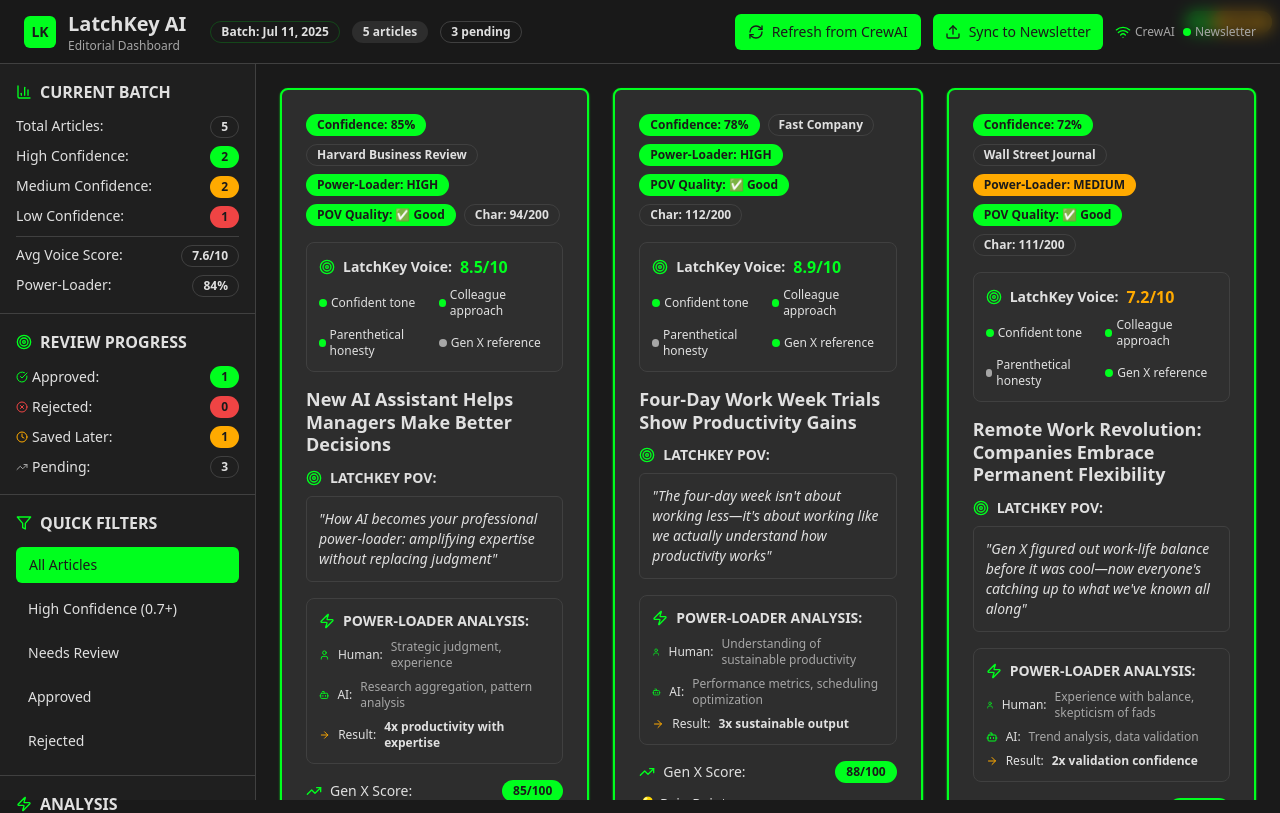
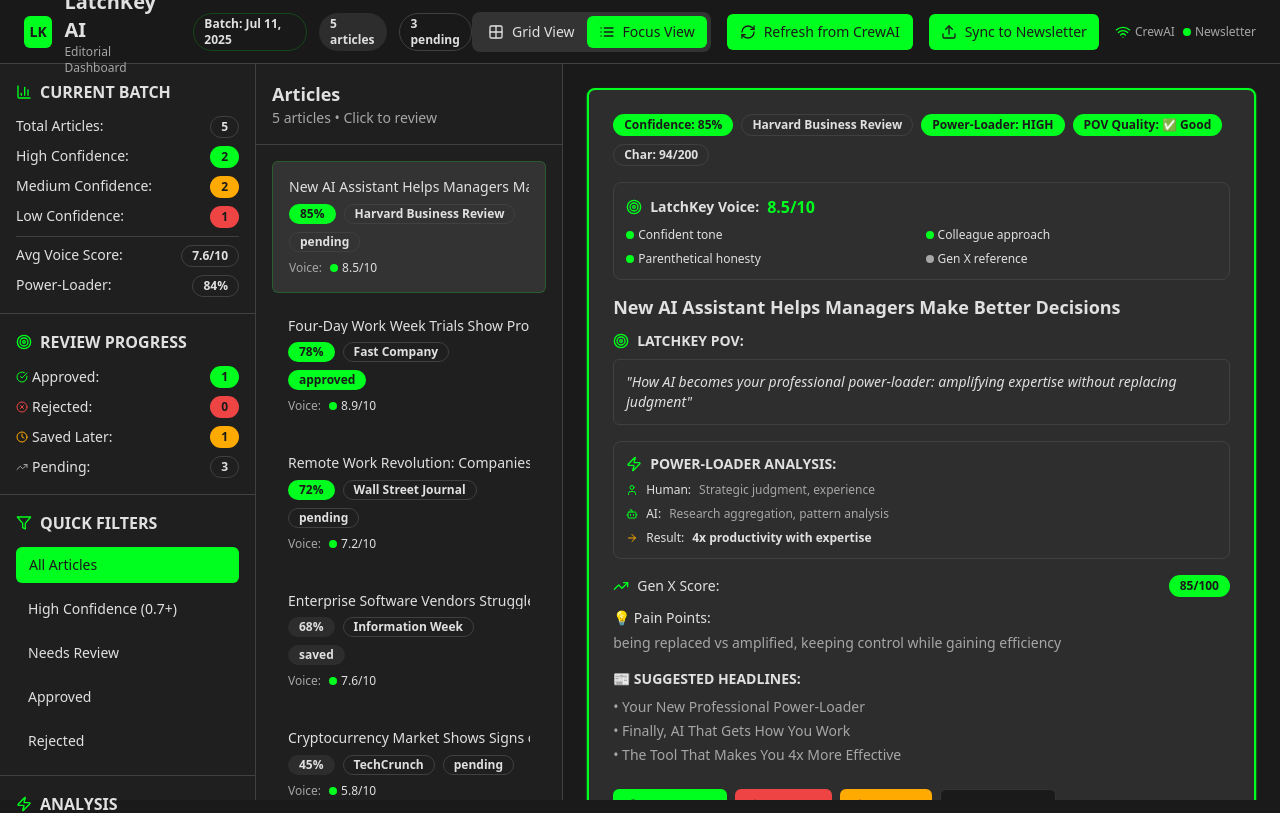
Before and after one commit to eptronic/latchkey-power-loader-pilot, a React (Vite) app: page / in a window 1280 px wide. Shown: the top 813 px of the page. Built offline with nearby package versions, Linux system fonts and the light colour scheme.

Commit message:
Add view toggle and split-pane layout
Implement a view toggle in the header to switch between grid and focus views. Focus view uses a split-pane layout for detailed article review.

```diff
--- /dev/null
+++ b/src/components/ArticleList.tsx
@@ -0,0 +1,82 @@
+import { Badge } from "@/components/ui/badge";
+import { Button } from "@/components/ui/button";
+import { Article } from "@/types/article";
+import { cn } from "@/lib/utils";
+
+interface ArticleListProps {
+  articles: Article[];
+  selectedArticleId: string | null;
+  onArticleSelect: (articleId: string) => void;
+}
+
+export function ArticleList({ articles, selectedArticleId, onArticleSelect }: ArticleListProps) {
+  const getConfidenceBadgeVariant = (confidence: number) => {
+    if (confidence >= 0.7) return "default";
+    if (confidence >= 0.4) return "secondary";
+    return "outline";
+  };
+
+  const getStatusBadgeVariant = (status: Article['status']) => {
+    switch (status) {
+      case 'approved': return "default";
+      case 'rejected': return "destructive";
+      case 'saved': return "secondary";
+      default: return "outline";
+    }
+  };
+
+  return (
+    <div className="space-y-2">
+      {articles.map((article) => (
+        <Button
+          key={article.id}
+          variant="ghost"
+          onClick={() => onArticleSelect(article.id)}
+          className={cn(
+            "w-full h-auto p-4 justify-start text-left hover:bg-muted/50",
+            selectedArticleId === article.id && "bg-muted border border-primary/20"
+          )}
+        >
+          <div className="w-full space-y-2">
+            {/* Title */}
+            <h3 className="font-medium text-sm leading-tight line-clamp-2">
+              {article.title}
+            </h3>
+
+            {/* Badges Row */}
+            <div className="flex items-center gap-2 flex-wrap">
+              <Badge
+                variant={getConfidenceBadgeVariant(article.confidence)}
+                className="h-5 text-xs"
+              >
+                {(article.confidence * 100).toFixed(0)}%
+              </Badge>
+
+              <Badge variant="outline" className="h-5 text-xs">
+                {article.source}
+              </Badge>
+
+              <Badge
+                variant={getStatusBadgeVariant(article.status)}
+                className="h-5 text-xs"
+              >
+                {article.status}
+              </Badge>
+            </div>
+
+            {/* LatchKey Voice Score */}
+            <div className="flex items-center gap-2">
+              <span className="text-xs text-muted-foreground">Voice:</span>
+              <div className="flex items-center gap-1">
+                <div className="w-2 h-2 rounded-full bg-primary" />
+                <span className="text-xs font-medium">
+                  {article.latchkeyVoiceScore.overallScore.toFixed(1)}/10
+                </span>
+              </div>
+            </div>
+          </div>
+        </Button>
+      ))}
+    </div>
+  );
+}
--- a/src/components/Dashboard.tsx
+++ b/src/components/Dashboard.tsx
@@ -1,7 +1,8 @@
-import { useState, useMemo } from "react";
+import { useState, useMemo, useEffect } from "react";
 import { Header } from "./Header";
 import { Sidebar } from "./Sidebar";
 import { ArticleCard } from "./ArticleCard";
+import { ArticleList } from "./ArticleList";
 import { useToast } from "@/hooks/use-toast";
 import { Article, BatchData, FilterState, AppState } from "@/types/article";
 import { mockBatch } from "@/data/mockBatch";
@@ -25,6 +26,9 @@ export function Dashboard() {
     latchkeyVoiceAnalysisEnabled: true,
     previewPanelOpen: false
   });
+
+  const [currentView, setCurrentView] = useState<'grid' | 'focus'>('focus');
+  const [selectedArticleId, setSelectedArticleId] = useState<string | null>(null);
 
   // Filter articles based on current filter settings
   const filteredArticles = useMemo(() => {
@@ -250,11 +254,36 @@ export function Dashboard() {
     });
   };
 
+  const handleViewToggle = (view: 'grid' | 'focus') => {
+    setCurrentView(view);
+    if (view === 'focus' && sortedArticles.length > 0 && !selectedArticleId) {
+      setSelectedArticleId(sortedArticles[0].id);
+    }
+  };
+
+  const handleArticleSelect = (articleId: string) => {
+    setSelectedArticleId(articleId);
+  };
+
+  // Get selected article for focus view
+  const selectedArticle = selectedArticleId
+    ? sortedArticles.find(a => a.id === selectedArticleId)
+    : null;
+
+  // Auto-select first article when switching to focus view or when articles change
+  useEffect(() => {
+    if (currentView === 'focus' && sortedArticles.length > 0 && !selectedArticleId) {
+      setSelectedArticleId(sortedArticles[0].id);
+    }
+  }, [currentView, sortedArticles, selectedArticleId]);
+
   return (
     <div className="min-h-screen bg-background text-foreground">
       <Header
         currentBatch={appState.currentBatch}
         agentStatus={appState.agentStatus}
+        currentView={currentView}
+        onViewToggle={handleViewToggle}
         onRefreshFromCrewAI={handleRefreshFromCrewAI}
         onSyncToNewsletter={handleSyncToNewsletter}
       />
@@ -272,7 +301,7 @@ export function Dashboard() {
           onArchiveBatch={handleArchiveBatch}
         />
 
-        <main className="flex-1 overflow-auto p-6">
+        <main className="flex-1 overflow-hidden">
           {sortedArticles.length === 0 ? (
             <div className="flex items-center justify-center h-full">
               <div className="text-center">
@@ -282,7 +311,8 @@ export function Dashboard() {
                 </p>
               </div>
             </div>
-          ) : (
+          ) : currentView === 'grid' ? (
+            <div className="h-full overflow-auto p-6">
               <div className="grid grid-cols-1 lg:grid-cols-2 xl:grid-cols-3 gap-6">
                 {sortedArticles.map(article => (
                   <ArticleCard
@@ -295,6 +325,51 @@ export function Dashboard() {
                   />
                 ))}
               </div>
+            </div>
+          ) : (
+            /* Focus View - Split Pane */
+            <div className="flex h-full">
+              {/* Left Pane - Article List (30%) */}
+              <div className="w-[30%] border-r border-border bg-muted/20 flex flex-col">
+                <div className="p-4 border-b border-border">
+                  <h3 className="font-semibold text-lg">Articles</h3>
+                  <p className="text-sm text-muted-foreground">
+                    {sortedArticles.length} articles • Click to review
+                  </p>
+                </div>
+                <div className="flex-1 overflow-auto p-4">
+                  <ArticleList
+                    articles={sortedArticles}
+                    selectedArticleId={selectedArticleId}
+                    onArticleSelect={handleArticleSelect}
+                  />
+                </div>
+              </div>
+
+              {/* Right Pane - Selected Article Detail (70%) */}
+              <div className="flex-1 overflow-auto p-6">
+                {selectedArticle ? (
+                  <ArticleCard
+                    article={selectedArticle}
+                    povQualityEnabled={appState.povQualityEnabled}
+                    latchkeyVoiceAnalysisEnabled={appState.latchkeyVoiceAnalysisEnabled}
+                    onStatusChange={handleStatusChange}
+                    onPOVEdit={handlePOVEdit}
+                  />
+                ) : (
+                  <div className="flex items-center justify-center h-full">
+                    <div className="text-center">
+                      <h3 className="text-xl font-semibold mb-2 text-muted-foreground">
+                        Select an Article
+                      </h3>
+                      <p className="text-muted-foreground">
+                        Choose an article from the list to begin editorial review
+                      </p>
+                    </div>
+                  </div>
+                )}
+              </div>
+            </div>
           )}
         </main>
       </div>
--- a/src/components/Header.tsx
+++ b/src/components/Header.tsx
@@ -1,6 +1,6 @@
 import { Button } from "@/components/ui/button";
 import { Badge } from "@/components/ui/badge";
-import { RefreshCw, Upload, Wifi, WifiOff } from "lucide-react";
+import { RefreshCw, Upload, Wifi, WifiOff, Grid2X2, List } from "lucide-react";
 import { BatchData } from "@/types/article";
 
 interface HeaderProps {
@@ -9,6 +9,8 @@ interface HeaderProps {
     crewAI: 'online' | 'offline' | 'processing';
     newsletterAssembly: 'ready' | 'busy' | 'error';
   };
+  currentView: 'grid' | 'focus';
+  onViewToggle: (view: 'grid' | 'focus') => void;
   onRefreshFromCrewAI: () => void;
   onSyncToNewsletter: () => void;
 }
@@ -16,6 +18,8 @@ interface HeaderProps {
 export function Header({
   currentBatch,
   agentStatus,
+  currentView,
+  onViewToggle,
   onRefreshFromCrewAI,
   onSyncToNewsletter
 }: HeaderProps) {
@@ -58,8 +62,30 @@ export function Header({
           )}
         </div>
 
-        {/* Right side - Agent Controls and Status */}
-        <div className="flex items-center gap-3">
+        {/* Right side - View Toggle, Agent Controls and Status */}
+        <div className="flex items-center gap-4">
+          {/* View Toggle */}
+          <div className="flex items-center bg-muted rounded-lg p-1">
+            <Button
+              onClick={() => onViewToggle('grid')}
+              variant={currentView === 'grid' ? 'default' : 'ghost'}
+              size="sm"
+              className="gap-2 h-8"
+            >
+              <Grid2X2 className="h-4 w-4" />
+              Grid View
+            </Button>
+            <Button
+              onClick={() => onViewToggle('focus')}
+              variant={currentView === 'focus' ? 'default' : 'ghost'}
+              size="sm"
+              className="gap-2 h-8"
+            >
+              <List className="h-4 w-4" />
+              Focus View
+            </Button>
+          </div>
+
           {/* Agent Sync Controls */}
           <Button
             variant="terminal"
```
Lines whose indentation alone changed are shown as unchanged.
